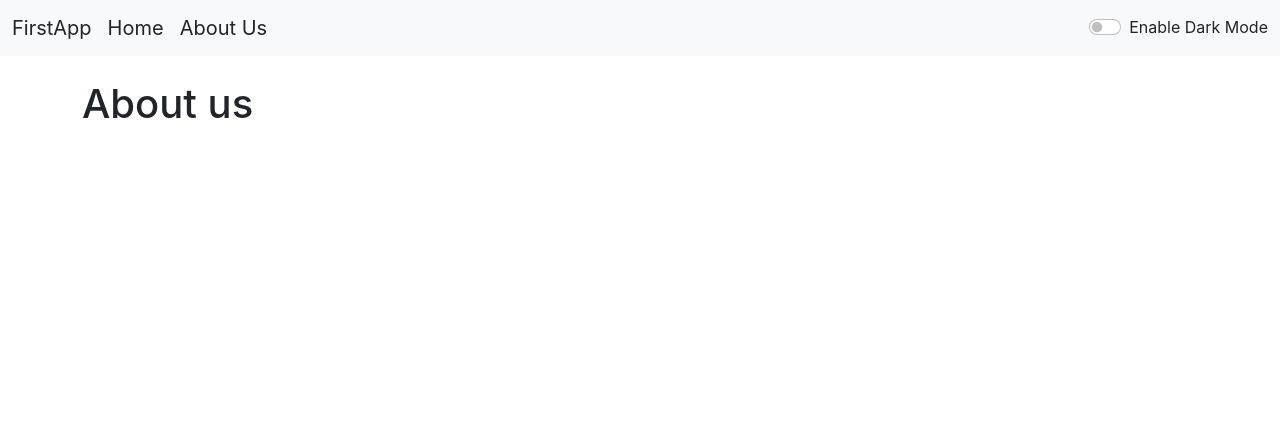
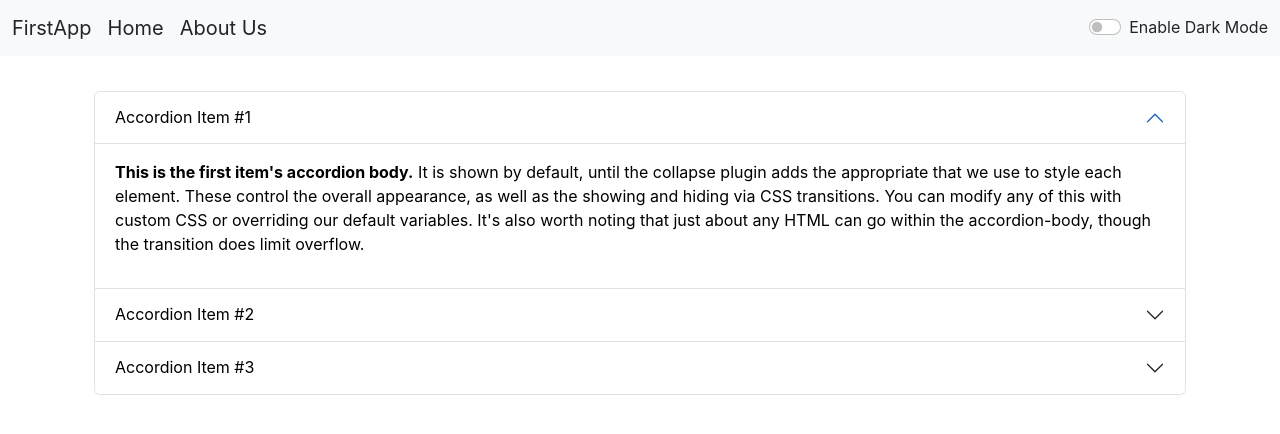
Before and after one commit to dakshraheja03/React_Practice, a React (Create React App) app: page /about in a window 1280 px wide. Shown: the top 434 px of the page. Built offline with nearby package versions, Linux system fonts and the light colour scheme.

Commit message:
added dark to about page

```diff
--- a/src/App.js
+++ b/src/App.js
@@ -37,7 +37,7 @@ function App() {
       <div className="container my-4">
         <Routes>
                 <Route exact path='/' element={<TextForm heading="Enter Your Text Below" mode={mode} showAlert={showAlert}/>}></Route>
-                <Route exact path='/about' element={<About/>}></Route>
+                <Route exact path='/about' element={<About mode={mode} />}></Route>
         </Routes>
         </div>
     </Router>
--- a/src/components/About.js
+++ b/src/components/About.js
@@ -1,9 +1,114 @@
-import React from 'react'
+import React from "react";
 
-export default function About() {
+export default function About(props) {
   return (
     <>
-    <h1>About us</h1>
+      <div className="container">
+        <div className="accordion" id="accordionExample">
+          <div className="accordion-item">
+            <h2 className="accordion-header">
+              <button
+                className="accordion-button"
+                type="button"
+                data-bs-toggle="collapse"
+                data-bs-target="#collapseOne"
+                aria-expanded="true"
+                aria-controls="collapseOne"
+                style={{backgroundColor: `${props.mode==="light"?"white":"#404040"}`}}
+              >
+                <span style={{color: `${props.mode==="light"?"black":"white"}`}}>Accordion Item #1</span>
+              </button>
+            </h2>
+            <div
+              id="collapseOne"
+              className="accordion-collapse collapse show"
+              data-bs-parent="#accordionExample"
+            >
+              <div className="accordion-body" style={{backgroundColor: `${props.mode==="light"?"white":"#505050"}`}}>
+                <p style={{color: `${props.mode==="light"?"black":"white"}`}}>
+                <strong>This is the first item's accordion body.</strong> It is
+                shown by default, until the collapse plugin adds the appropriate
+                that we use to style each element. These control
+                the overall appearance, as well as the showing and hiding via
+                CSS transitions. You can modify any of this with custom CSS or
+                overriding our default variables. It's also worth noting that
+                just about any HTML can go within the{" "}
+                accordion-body, though the transition does limit
+                overflow.
+                </p>
+              </div>
+            </div>
+          </div>
+          <div className="accordion-item">
+            <h2 className="accordion-header">
+              <button
+                className="accordion-button collapsed"
+                type="button"
+                data-bs-toggle="collapse"
+                data-bs-target="#collapseTwo"
+                aria-expanded="false"
+                aria-controls="collapseTwo"
+                style={{backgroundColor: `${props.mode==="light"?"white":"#404040"}`}}
+              >
+                <span style={{color: `${props.mode==="light"?"black":"white"}`}}>Accordion Item #2</span>
+              </button>
+            </h2>
+            <div
+              id="collapseTwo"
+              className="accordion-collapse collapse"
+              data-bs-parent="#accordionExample"
+            >
+              <div className="accordion-body" style={{backgroundColor: `${props.mode==="light"?"white":"#505050"}`}}>
+                <p style={{color: `${props.mode==="light"?"black":"white"}`}}>
+                <strong>This is the second item's accordion body.</strong> It is
+                hidden by default, until the collapse plugin adds the
+                appropriate  that we use to style each element. These
+               control the overall appearance, as well as the showing
+                and hiding via CSS transitions. You can modify any of this with
+                custom CSS or overriding our default variables. It's also worth
+                noting that just about any HTML can go within the{" "}
+                accordion-body, though the transition does limit
+                overflow.
+                </p>
+              </div>
+            </div>
+          </div>
+          <div className="accordion-item">
+            <h2 className="accordion-header">
+              <button
+                className="accordion-button collapsed"
+                type="button"
+                data-bs-toggle="collapse"
+                data-bs-target="#collapseThree"
+                aria-expanded="false"
+                aria-controls="collapseThree"
+                style={{backgroundColor: `${props.mode==="light"?"white":"#404040"}`}}
+              >
+                <span style={{color: `${props.mode==="light"?"black":"white"}`}}>Accordion Item #3</span>
+              </button>
+            </h2>
+            <div
+              id="collapseThree"
+              className="accordion-collapse collapse"
+              data-bs-parent="#accordionExample"
+            >
+              <div className="accordion-body" style={{backgroundColor: `${props.mode==="light"?"white":"#505050"}`}}>
+                <p style={{color: `${props.mode==="light"?"black":"white"}`}}>
+                <strong>This is the third item's accordion body.</strong> It is
+                hidden by default, until the collapse plugin adds the
+                appropriate that we use to style each element. These
+                control the overall appearance, as well as the showing
+                and hiding via CSS transitions. You can modify any of this with
+                custom CSS or overriding our default variables. It's also worth
+                noting that just about any HTML can go within the{" "}
+                accordion-body, though the transition does limit
+                overflow.
+                </p>
+              </div>
+            </div>
+          </div>
+        </div>
+      </div>
     </>
-  )
+  );
 }
--- a/src/components/Alert.js
+++ b/src/components/Alert.js
@@ -2,7 +2,7 @@ import React from 'react'
 
 export default function Alert(props) {
   return (
-    props.alert && <div class="alert alert-success" role="alert">
+    props.alert && <div className="alert alert-success" role="alert">
         {props.alertText}
     </div>
   )
--- a/src/components/Navbar.js
+++ b/src/components/Navbar.js
@@ -4,7 +4,7 @@ import { Link } from "react-router-dom";
 
 export default function Navbar(props) {
   return (
-    <nav className={`navbar navbar-expand-lg bg-body-tertiary bg-${props.mode==="light"?'light':'dark'}`}>
+    <nav className={`navbar navbar-expand-lg bg-body-tertiary bg-${props.mode==="light"?'light':'dark'}`} style={{marginBottom: '35px'}}>
       <div className="container-fluid">
         <Link className={`navbar-brand text-${props.mode==="light"?'dark':'light'}`} to="/">
           {props.title}
```
